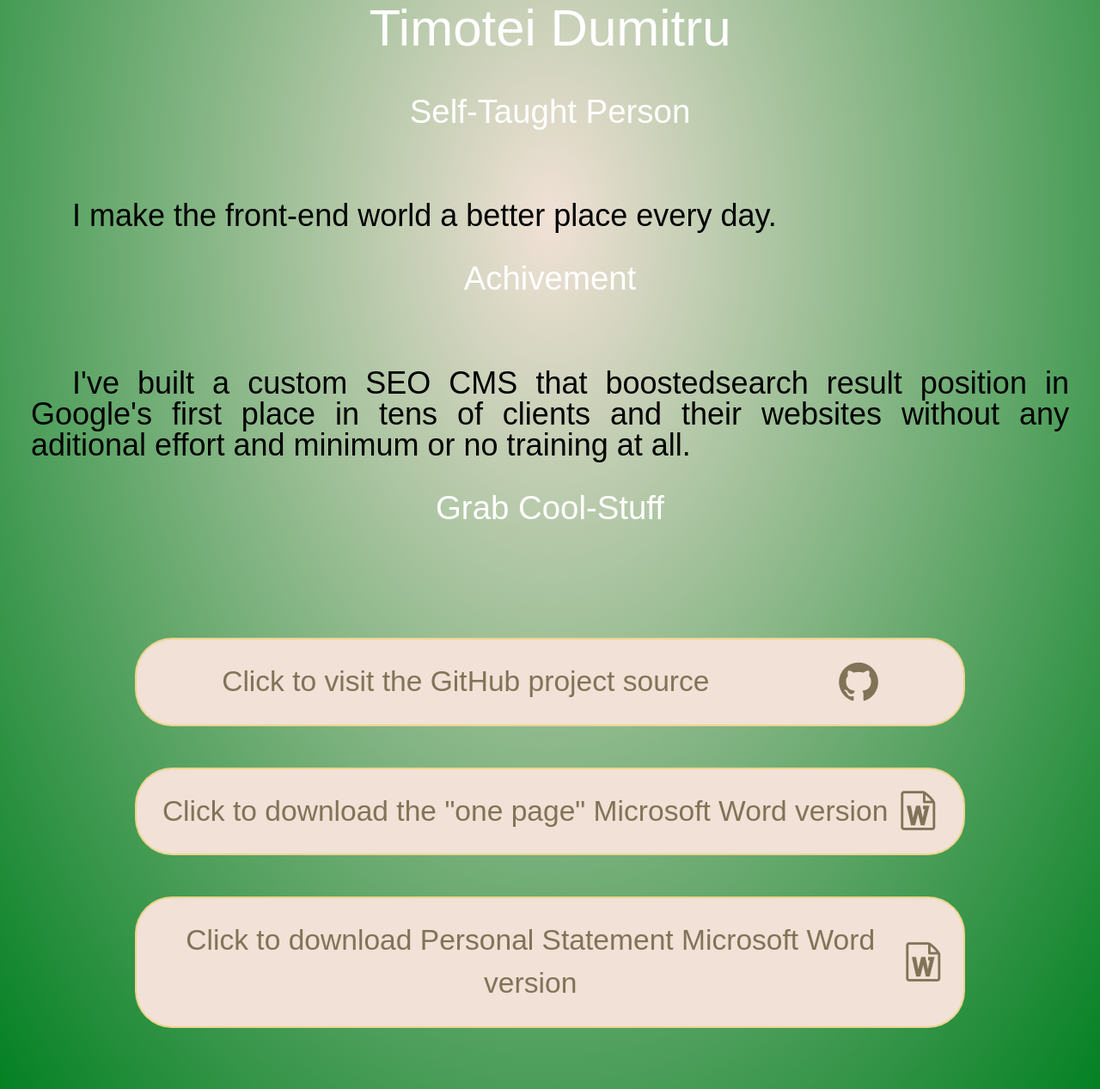
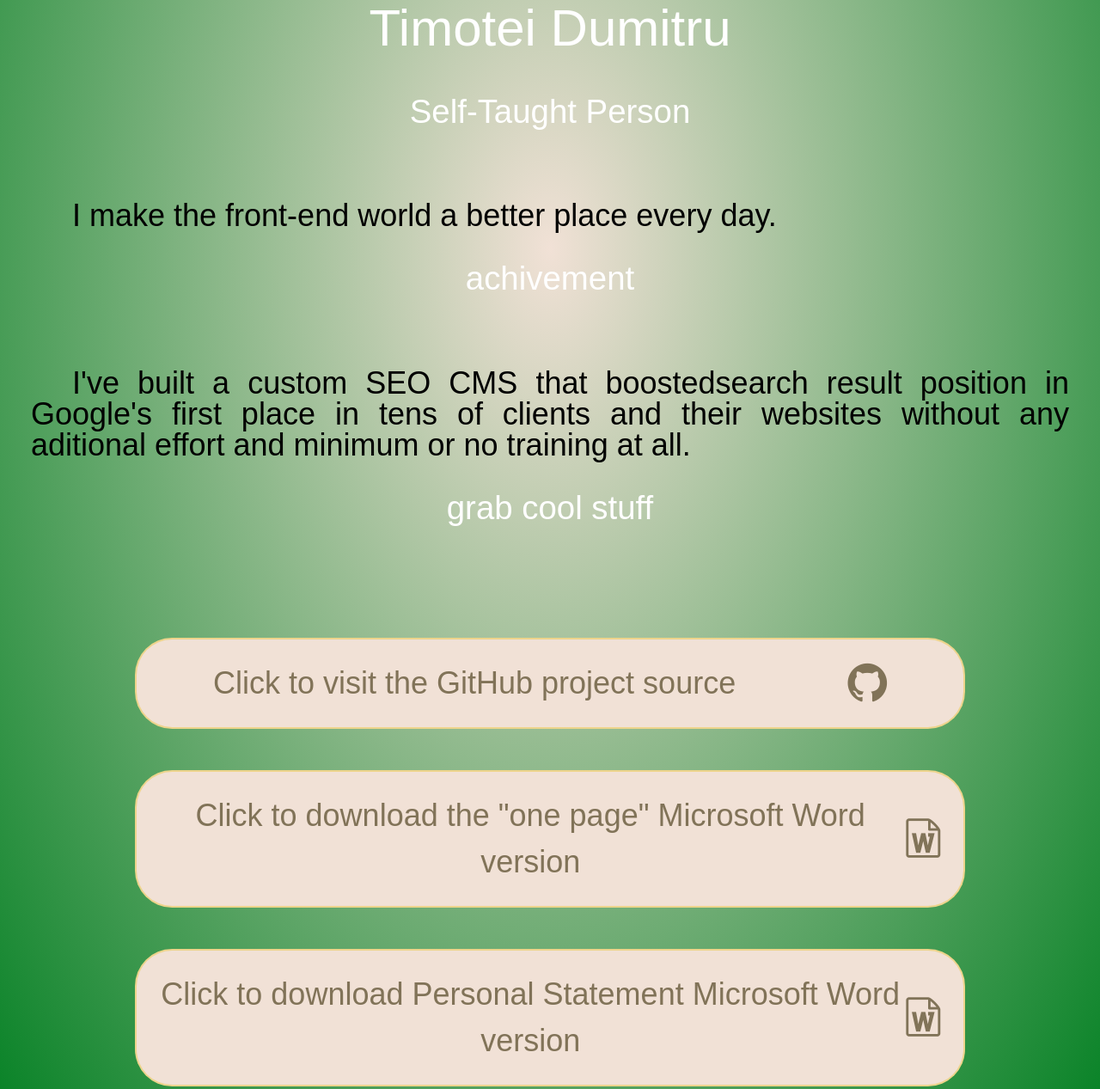
Before and after one commit to ShokadinuEU/my-CV, a website: page src/index.pug in a window 1280 px wide. Shown: the part 1569-2836 px from the top of the page at 86% size. Drawn offline with nearby package versions, Linux system fonts and the light colour scheme; files that its build step writes are made by us from their sources; files whose address does not match are found by name; a web font is replaced by a local one.

Commit message:
few more fixes on links

```diff
--- a/src/_component/about-me/about-me.pug
+++ b/src/_component/about-me/about-me.pug
@@ -6,13 +6,13 @@
   var myTitle = "Self-Taught Person"
   var slogan = "I make the front-end world a better place every day."
   var achivement = {
-    title: 'Achivement',
+    title: 'achivement',
     content: `I've built a custom SEO CMS that boostedsearch result
     position in Google's first place in tens of clients and their websites without
     any aditional effort and minimum or no training at all.`
   }
   var coolStuff = {
-    title: 'Grab Cool-Stuff',
+    title: 'grab cool stuff',
     buttonList: [
       {
         url: 'https://github.com/ShokadinuEU/my-CV',
@@ -52,4 +52,4 @@
     each button in coolStuff.buttonList
       a.about-me__link(href=button.url)
         span.about-me__link-description=button.label
-        span(class=`my-cv__icon--${button.icon}` )
+        span(class=`my-cv__icon--${button.icon}`)
--- a/src/_component/about-me/about-me.scss
+++ b/src/_component/about-me/about-me.scss
@@ -81,5 +81,4 @@
 .about-me__link-description {
   font-size: 1.5rem;
   line-height: 1.5;
-  font-size: 1.4rem;
 }
```
